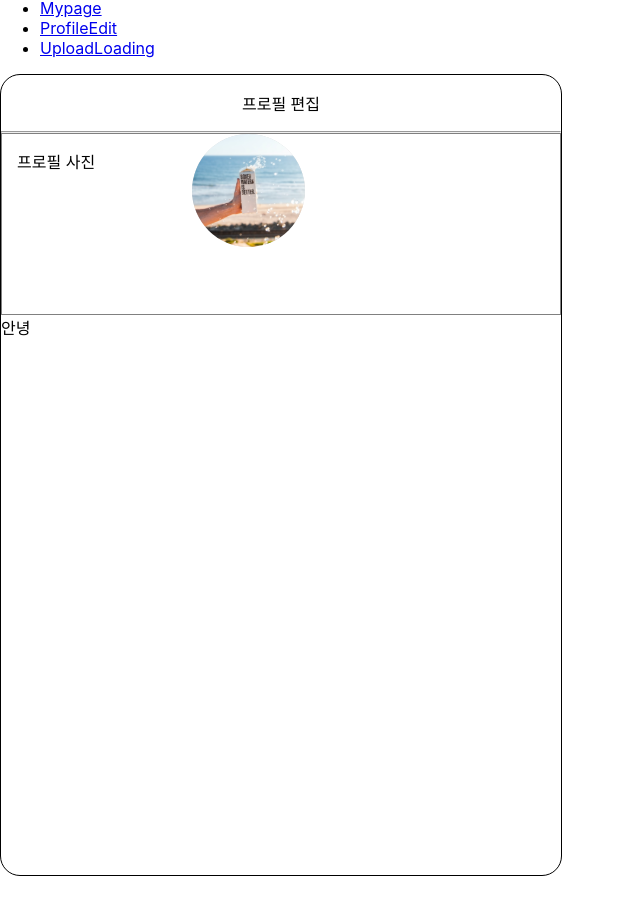
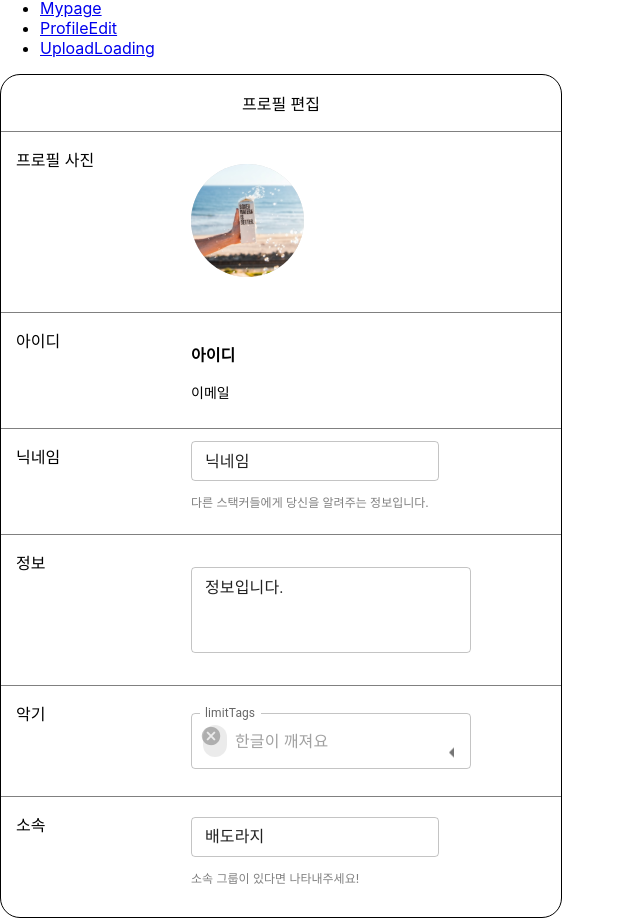
Before and after one commit to yeojinj/stackers, a React (Create React App) app in the folder frontend/: page /ProfileEdit in a window 1280 px wide. Shown: the part 118-1036 px from the top of the page, without its empty margins (0-640 px from the left). Before the commit the page ends 994 px from the top, so only its background shows below. Built offline with nearby package versions, Linux system fonts and the light colour scheme; the HTML template or start-up script is replaced by a standard one.

Commit message:
Design: ProfileEdit 디자인

```diff
--- a/frontend/src/pages/profile_edit/ProfileEdit.css
+++ b/frontend/src/pages/profile_edit/ProfileEdit.css
@@ -1,6 +1,6 @@
 .ProfileEdit {
   width: 560px;
-  height: 800px;
+  /* height: 800px; */
   border: solid 1px black;
   border-radius: 20px;
 }
@@ -12,6 +12,49 @@
 
 .ProfileEdit-profilePicture {
   height: 180px;
-  border: 1px solid gray;
+  border-top: 1px solid gray;
   display: flex;
 }
+
+.ProfileEdit-Id {
+  height: 115px;
+  border-top: 1px solid gray;
+  display: flex;
+}
+
+.ProfileEdit-nickname {
+  height: 105px;
+  border-top: 1px solid gray;
+  display: flex;
+}
+
+.ProfileEdit-first {
+  width: 160px;
+  margin: 15px;
+}
+
+.ProfileEdit-content {
+  margin: auto 0;
+}
+
+.ProfileEdit-content-Bio {
+  margin: auto 0;
+  width: 50%;
+}
+
+.ProfileEdit-Bio {
+  height: 150px;
+  border-top: 1px solid gray;
+  display: flex;
+}
+
+.ProfileEdit-Instrument {
+  height: 110px;
+  border-top: 1px solid gray;
+  display: flex;
+}
+.ProfileEdit-group {
+  height: 120px;
+  border-top: 1px solid gray;
+  display: flex;
+}
--- a/frontend/src/pages/profile_edit/ProfileEdit.js
+++ b/frontend/src/pages/profile_edit/ProfileEdit.js
@@ -1,21 +1,127 @@
-import React from 'react'
+import React, { useState } from 'react'
 import './ProfileEdit.css'
 import profileTest from '../../assets/profileTest.svg'
+import TextField from '@mui/material/TextField'
+import Autocomplete from '@mui/material/Autocomplete'
 
 function ProfileEdit() {
+  const id = '아이디'
+  const email = '이메일'
+  const [nickname, setNickname] = useState('닉네임')
+  const [bio, setBio] = useState('정보입니다.')
+  const Instruments = [
+    '기타',
+    '보컬',
+    '젬베',
+    '카혼',
+    '피아노',
+    '베이스',
+    '일렉기타',
+    'English'
+  ]
+  const [group, setGroup] = useState('배도라지')
+
   return (
     <div className="ProfileEdit">
       <p className="ProfileEdit-head">프로필 편집</p>
-      <hr style={{ margin: '0px' }} />
       <div className="ProfileEdit-profilePicture ">
-        <div style={{ width: '160px', margin: '15px' }}>
+        <div className="ProfileEdit-first">
           <span>프로필 사진</span>
         </div>
-        <div>
+        <div className="ProfileEdit-content">
           <img src={profileTest} alt="profileTest" style={{ width: '113px' }} />
         </div>
       </div>
-      <span>안녕</span>
+
+      <div className="ProfileEdit-Id">
+        <div className="ProfileEdit-first">
+          <span>아이디</span>
+        </div>
+        <div className="ProfileEdit-content">
+          <p style={{ fontSize: '16px', fontWeight: 'bold' }}>{id}</p>
+          <p style={{ fontSize: '14px', fontWeight: 'lighter' }}>{email}</p>
+        </div>
+      </div>
+
+      <div className="ProfileEdit-nickname">
+        <div className="ProfileEdit-first">
+          <span>닉네임</span>
+        </div>
+        <div className="ProfileEdit-content">
+          <TextField
+            size="small"
+            name="nickname"
+            value={nickname}
+            style={{
+              width: '100%'
+            }}
+            onChange={(event) => {
+              setNickname(event.target.value)
+            }}
+          />
+          <p style={{ fontSize: '12px', color: 'gray' }}>
+            다른 스택커들에게 당신을 알려주는 정보입니다.
+          </p>
+        </div>
+      </div>
+      <div className="ProfileEdit-Bio">
+        <div className="ProfileEdit-first">정보</div>
+        <div className="ProfileEdit-content-Bio">
+          <TextField
+            size="small"
+            name="bio"
+            value={bio}
+            style={{
+              width: '100%'
+            }}
+            multiline
+            rows={3}
+            onChange={(event) => {
+              setBio(event.target.value)
+            }}
+          />
+        </div>
+      </div>
+      <div className="ProfileEdit-Instrument">
+        <div className="ProfileEdit-first">악기</div>
+        <div className="ProfileEdit-content-Bio">
+          <Autocomplete
+            multiple
+            limitTags={2}
+            id="multiple-limit-tags"
+            options={Instruments}
+            getOptionLabel={(option) => option.title}
+            defaultValue={[Instruments[2]]}
+            renderInput={(params) => (
+              <TextField
+                {...params}
+                label="limitTags"
+                placeholder="한글이 깨져요"
+              />
+            )}
+            sx={{ width: '100%' }}
+          />
+        </div>
+      </div>
+      <div className="ProfileEdit-group">
+        <div className="ProfileEdit-first">소속</div>
+        <div className="ProfileEdit-content">
+          <TextField
+            size="small"
+            name="group"
+            value={group}
+            style={{
+              width: '100%'
+            }}
+            onChange={(event) => {
+              setGroup(event.target.value)
+            }}
+          />
+          <p style={{ fontSize: '12px', color: 'gray' }}>
+            소속 그룹이 있다면 나타내주세요!
+          </p>
+        </div>
+      </div>
     </div>
   )
 }
```
